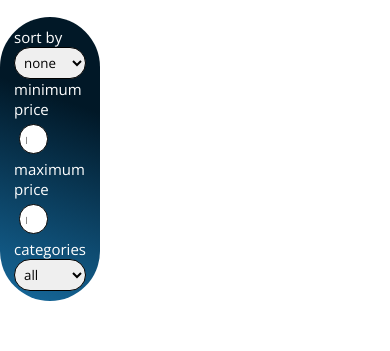
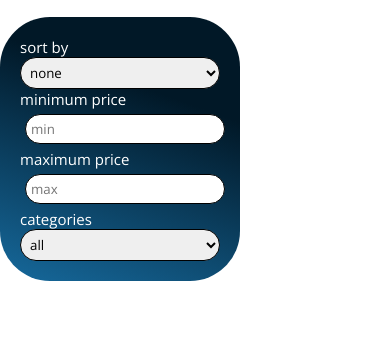
Before and after one commit to M0stafaKareem/ITI-E-Commerce, a plain HTML site: page ProductsPage.html in a window 390 px wide. Both pictures are taken after a click on the button "Filter". Shown: the part 245-596 px from the top of the page. Drawn offline with nearby package versions, Linux system fonts and the light colour scheme; no server answers.

Commit message:
Update ProductsStyle.css

```diff
--- a/ProductsStyle.css
+++ b/ProductsStyle.css
@@ -96,11 +96,9 @@ header #search-input:focus {
 
 .filter-btn {
   background: rgb(22, 105, 156);
-  background: linear-gradient(
-    200deg,
-    rgb(1, 24, 39) 30%,
-    rgba(22, 105, 156, 1) 100%
-  );
+  background: linear-gradient(200deg,
+      rgb(1, 24, 39) 30%,
+      rgba(22, 105, 156, 1) 100%);
   color: white;
   border: none;
   padding: 10px 50px;
@@ -123,11 +121,9 @@ header #search-input:focus {
   justify-content: center;
   display: flex;
   background: rgb(22, 105, 156);
-  background: linear-gradient(
-    200deg,
-    rgb(1, 24, 39) 30%,
-    rgba(22, 105, 156, 1) 100%
-  );
+  background: linear-gradient(200deg,
+      rgb(1, 24, 39) 30%,
+      rgba(22, 105, 156, 1) 100%);
   color: white;
   border: none;
   padding: 10px 50px;
@@ -150,7 +146,7 @@ select {
 
 input {
   border-radius: 20px;
-  width: 40%;
+  width: 100%;
   padding: 5px;
   margin: 5px;
   border: 1px solid black;
@@ -435,6 +431,12 @@ header nav ul li a:hover {
     font-size: 2rem;
   }
 
+
+  .filter-section.active {
+    width: 15rem;
+    padding: 20px;
+  }
+
   footer .row {
     flex-direction: column;
     gap: 20px;
```
